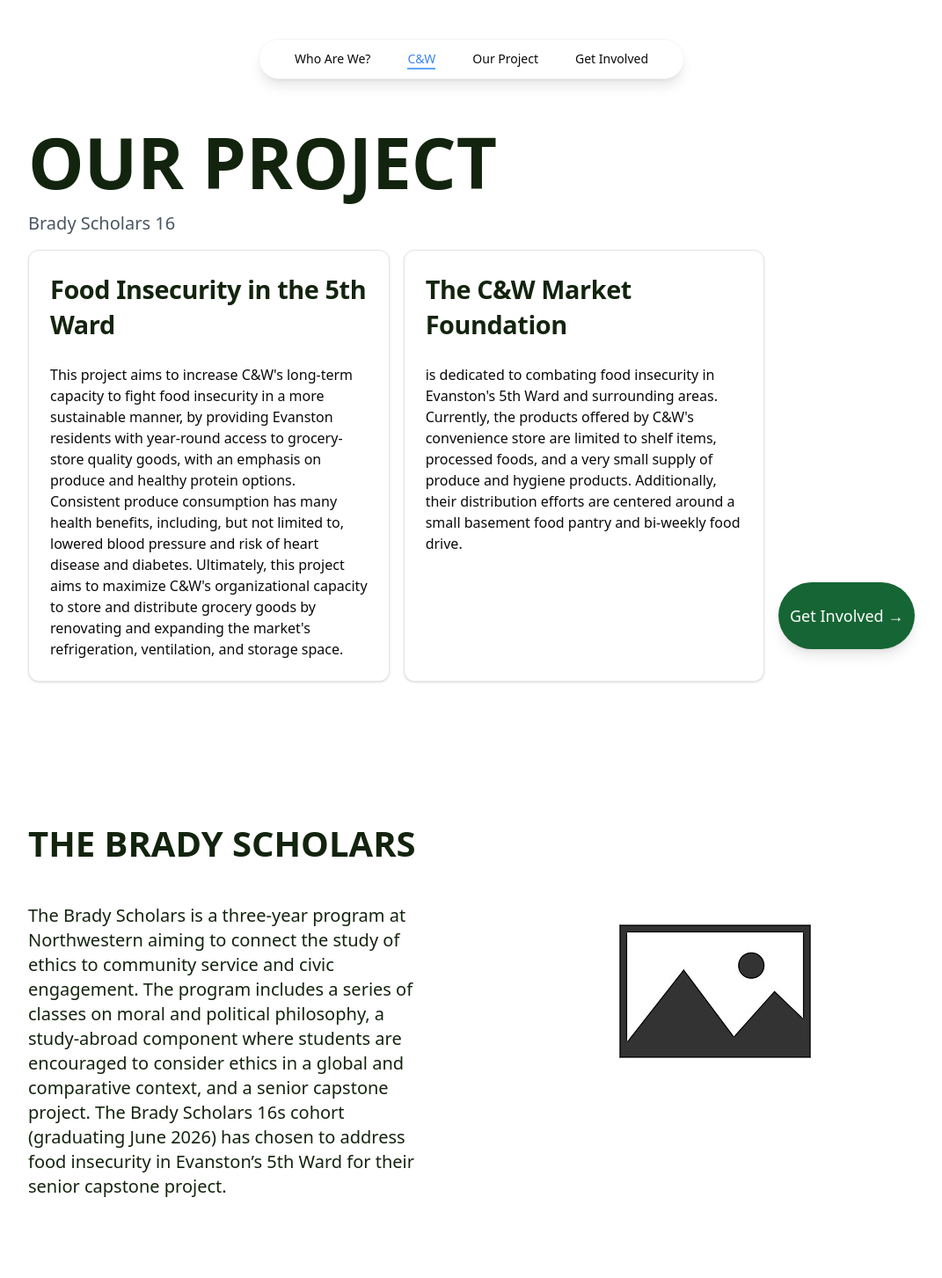
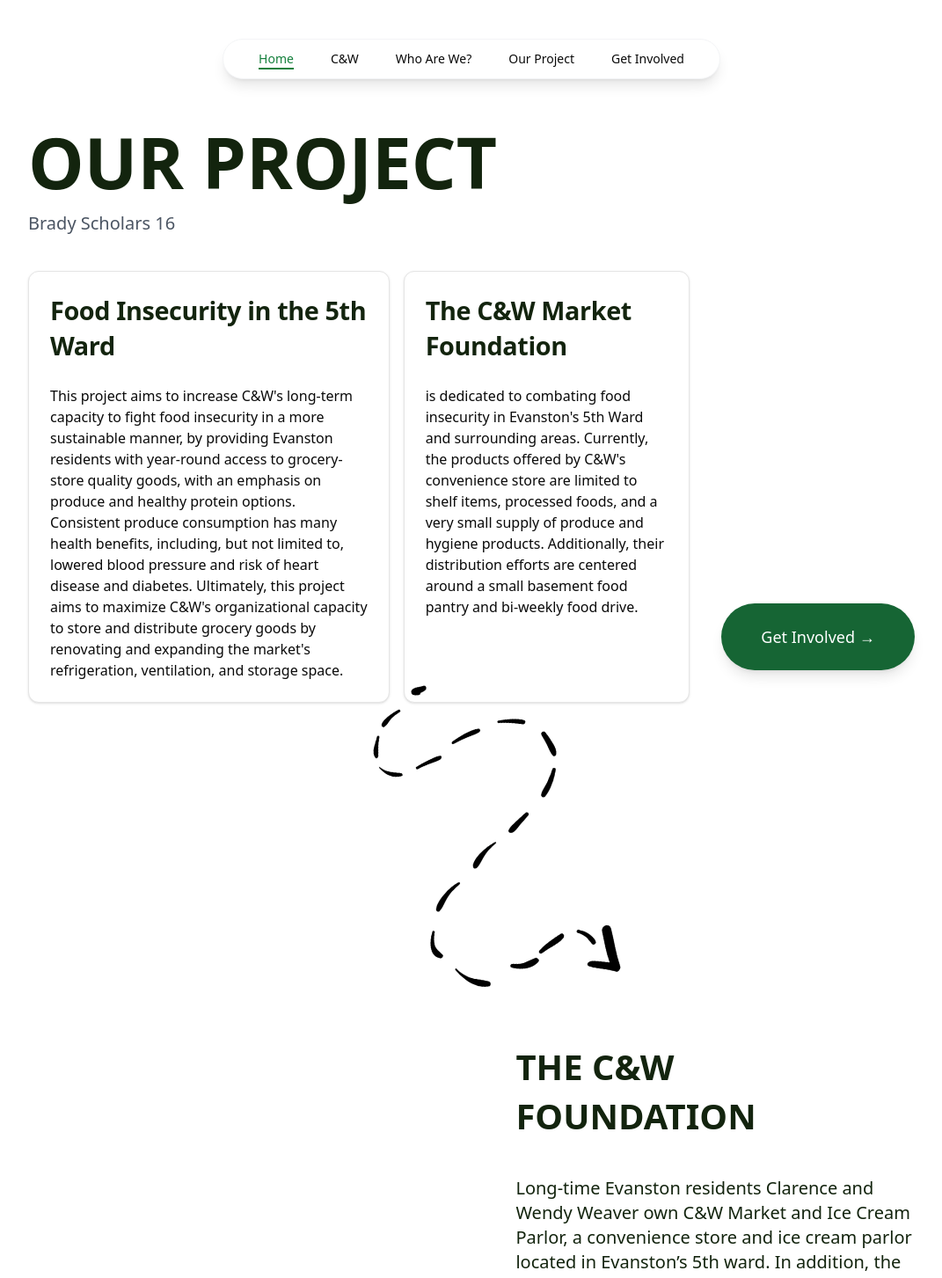
Before and after one commit to bradyscholars/brady16site, a Next.js app: page / in a window 1280 px wide. Shown: the top 1453 px of the page at 88% size, without its empty margins (104-1175 px from the left). Built offline with nearby package versions, Linux system fonts and the light colour scheme.

Commit message:
working and looking okay - minus the most important part (form)

```diff
--- a/src/app/page.js
+++ b/src/app/page.js
@@ -17,9 +17,13 @@
 
       <HomePageGetInvolved />
 
-      <WhoWeAre />
+      <div className="arrow-connector max-w-[30%] max-h-[30%] ml-16 rotate-12">
+        <img className="object-fill " src="/images/arrow.png" loading="eager" />
+      </div>
 
       <CAndWSection />
+
+      <WhoWeAre />
 
       <ProjectSection />
 
--- a/src/components/HomePageGetInvolved.jsx
+++ b/src/components/HomePageGetInvolved.jsx
@@ -14,10 +14,10 @@
 
   return (
 
-    <div className='about-the-project-section-full w-full px-10 mb-24'>
+    <div className='about-the-project-section-full w-full px-10'>
 
       <h1 className='m-0 p-0 font-black text-[5rem]'>OUR PROJECT</h1>
-      <h5 className='text-gray-600 m-0 p-0 mb-4'>Brady Scholars 16</h5>
+      <h5 className='text-gray-600 m-0 p-0 mb-10'>Brady Scholars 16</h5>
 
       <div className='about-the-project-copy grid grid-cols-12 grid-rows-3 gap-4'>
 
@@ -35,7 +35,7 @@
           </Card>
         </div>
 
-        <div className='project-card-2 h-full col-span-5 row-span-3'>
+        <div className='project-card-2 h-full col-span-4 row-span-3'>
           <Card className="h-full">
             <CardHeader>
               <CardTitle>
@@ -49,7 +49,7 @@
           </Card>
         </div>
 
-        <div className='get-involved-button col-span-2 row-span-1 row-start-3 col-start-11'>
+        <div className='get-involved-button col-span-3 row-span-1 row-start-3 col-start-10 ml-5'>
           <Button className='bg-green-800 hover:bg-green-900 shadow-lg w-full h-1/2  px-10 py-6 rounded-full mt-10' onClick={handleClick}>
               <p className='text-white text-lg m-0 p-0 font-medium'>Get Involved →</p>
           </Button>
--- a/src/components/NavBar.jsx
+++ b/src/components/NavBar.jsx
@@ -17,12 +17,16 @@
     const sections = [
 
         {
-            name : "Who Are We?",
-            path : "brady"
+            name : "Home",
+            path : "top"
         },
         {
             name : "C&W",
             path : "candw"
+        },
+        {
+            name : "Who Are We?",
+            path : "brady"
         },
         {
             name : "Our Project",
@@ -41,6 +45,17 @@
             return;
         }
 
+        if (section === "top") {
+
+            if (pathname !== "/") {
+                router.push("/");
+                return;
+            }
+
+            window.scrollTo({top : 0, behavior : "smooth"});
+            return;
+        }
+
         if (pathname !== "/") {
             // Navigate home first
             router.push("/");
@@ -49,13 +64,21 @@
             setTimeout(() => {
                 const el = document.getElementById(section);
                 if (el) {
-                    el.scrollIntoView({ behavior: "smooth", block: "start" });
+                    // el.scrollIntoView({ behavior: "smooth", block: "start" });
+                    window.scrollTo({
+                        top: el.offsetTop - 100,
+                        behavior: "smooth"
+                    });
                 }
             }, 100); // slightly more than 0 to ensure hydration
         } else {
             const el = document.getElementById(section);
             if (el) {
-                el.scrollIntoView({ behavior: "smooth", block: "start" });
+                // el.scrollIntoView({ behavior: "smooth", block: "start" });
+                window.scrollTo({
+                    top: el.offsetTop - 100,
+                    behavior: "smooth"
+                });
             }
         }
     }
@@ -73,6 +96,12 @@
           // Use viewport midpoint to decide “current” section
 
           const midpoint = window.scrollY + window.innerHeight / 2;
+
+          if (window.scrollY < 50) {
+            setActiveSection("top");
+            return;
+          }
+
           let current = sections[0].path;
 
           for (const section of sections) {
@@ -82,7 +111,7 @@
             }
             const el = document.getElementById(section.path);
             if (!el) continue;
-            const top = el.offsetTop;
+            const top = el.offsetTop - 100;
             if (top <= midpoint) {
               current = section.path;
             } else {
@@ -134,13 +163,13 @@
                     onClick={() => handleClick(section.path)}
                     className={`relative text-sm font-medium ${
                     activeSection === section.path || (section.path === "get-involved" && isGetInvolved)
-                        ? "text-blue-500"
-                        : "text-grey-800 hover:text-blue-500"
+                        ? "text-green-700"
+                        : "text-grey-800 hover:text-green-700"
                     }`}
                 >
                     {section.name}
                     {(activeSection === section.path || (section.path === "get-involved" && isGetInvolved)) && (
-                    <div className="absolute bottom-[-2px] left-0 w-full h-[2px] bg-blue-400"></div>
+                    <div className="absolute bottom-[-2px] left-0 w-full h-[2px] bg-green-700"></div>
                     )}
                 </button>
                 ))}
--- a/src/components/NewsStoryCard.jsx
+++ b/src/components/NewsStoryCard.jsx
@@ -9,15 +9,15 @@
 
   return (
     <div className="news-card-padding py-10 px-2 relative">
-      <div className=' flex flex-col gap-0 justify-center p-6 transition-all ease-in-out duration-500 hover:scale-105 cursor-pointer rounded-lg border border-gray-100 z-10 ' onClick={handleClick}>
+      <div className='flex flex-col gap-0 justify-center p-6 transition-all ease-in-out duration-500 hover:scale-105 cursor-pointer rounded-lg border border-gray-100 z-10 overflow-hidden shadow-md shadow-green-700' onClick={handleClick}>
 
           {/* <div className='img-container w-full h-[30%] object-contain'> */}
-          <img className='h-[200px] object-cover mb-1 border border-gray-100 ' src={imgSrc} />
+          <img className='h-[150px] object-cover mb-1 border border-gray-100 ' src={imgSrc} />
           {/* </div> */}
 
-          <h3 className='my-0 mt-2'>{title}</h3>
+          {/* <h3 className='my-0 mt-2'>{title}</h3> */}
 
-          <p className='my-0 mt-1 text-sm'>{content}</p>
+          <h3 className='my-0 mt-1 max-w-full text-base overflow-hidden overflow-ellipsis text-nowrap whitespace-nowrap'>{content}</h3>
 
 
       </div>
```
Also changed, not shown: public/images/arrow.png (added).
